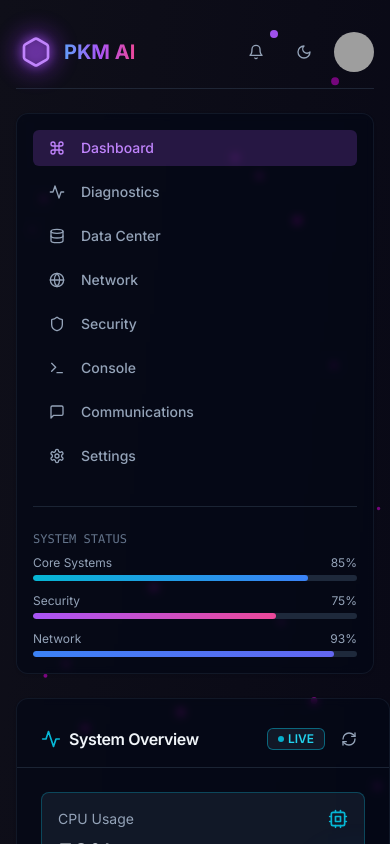
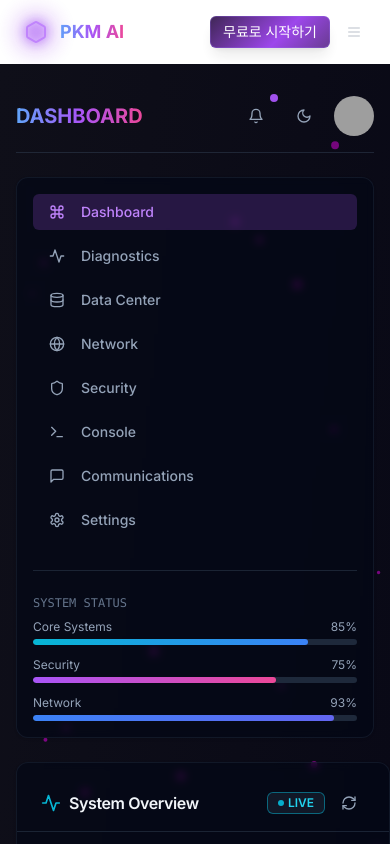
Before and after one commit to JAEKWON0316/PKMProject, a Next.js app: page /dashboard in a window 390 px wide. Shown: the top 844 px of the page. Built offline with nearby package versions, Linux system fonts and the light colour scheme; grey boxes are pictures that could not be loaded.

Commit message:
수정중

```diff
--- a/src/app/dashboard/page.tsx
+++ b/src/app/dashboard/page.tsx
@@ -222,13 +222,9 @@ export default function Dashboard() {
         {/* Header */}
         <header className="flex items-center justify-between py-4 border-b border-slate-700/50 mb-6">
           <Link href="/" className="flex items-center space-x-2 cursor-pointer group">
-            <div className="relative flex items-center justify-center w-10 h-10 group-hover:scale-105 transition-transform">
-              <div className="absolute inset-0 bg-purple-600/50 blur-md rounded-full animate-pulse"></div>
-              <div className="absolute inset-1 bg-purple-500/40 blur-sm rounded-full"></div>
-              <Hexagon className="h-8 w-8 text-purple-400 relative z-10" />
-            </div>
+
             <span className="text-xl font-bold bg-gradient-to-r from-blue-400 via-purple-500 to-pink-500 bg-clip-text text-transparent group-hover:opacity-80 transition-opacity">
-              PKM AI
+              DASHBOARD
             </span>
           </Link>
 
--- a/src/app/globals.css
+++ b/src/app/globals.css
@@ -303,7 +303,7 @@
   overflow: hidden;
   background: linear-gradient(-45deg, #000000, #8B5CF6, #000000, #A855F7, #1a1a1a, #9333EA, #000000, #7C3AED);
   background-size: 600% 600%;
-  animation: purpleWave 6s ease infinite;
+  animation: purpleWave 8s ease infinite;
   border: 1px solid rgba(139, 92, 246, 0.3);
 }
 
@@ -317,7 +317,7 @@
   border-radius: 50%;
   background: radial-gradient(circle, rgba(255, 255, 255, 0.4) 0%, rgba(139, 92, 246, 0.3) 50%, rgba(0, 0, 0, 0.2) 100%);
   transform: translate(-50%, -50%);
-  animation: ripple 4s infinite;
+  animation: ripple 5s infinite;
 }
 
 .ripple-button::after {
@@ -330,7 +330,7 @@
   border-radius: 50%;
   background: radial-gradient(circle, rgba(0, 0, 0, 0.6) 0%, rgba(139, 92, 246, 0.4) 40%, transparent 70%);
   transform: translate(-50%, -50%);
-  animation: darkRipple 5s infinite 1.2s;
+  animation: darkRipple 6s infinite 1.2s;
 }
 
 /* 호버 시 더 강한 리플 효과 */
@@ -341,12 +341,12 @@
 }
 
 .ripple-button:hover::before {
-  animation: ripple 3s infinite;
+  animation: ripple 4s infinite;
   background: radial-gradient(circle, rgba(255, 255, 255, 0.6) 0%, rgba(168, 85, 247, 0.4) 50%, rgba(0, 0, 0, 0.3) 100%);
 }
 
 .ripple-button:hover::after {
-  animation: darkRipple 3.5s infinite 0.8s;
+  animation: darkRipple 4.5s infinite 0.8s;
   background: radial-gradient(circle, rgba(0, 0, 0, 0.8) 0%, rgba(168, 85, 247, 0.5) 30%, transparent 60%);
 }
 
--- a/src/app/integrations/page.tsx
+++ b/src/app/integrations/page.tsx
@@ -9,7 +9,6 @@ import Pagination from "@/components/Pagination"
 import { getAllChatSessions } from "@/utils/supabaseHandler"
 import { ChatSession } from "@/types"
 import { PREDEFINED_CATEGORIES } from "@/utils/categoryClassifier"
-import HomeLogoButton from "@/components/HomeLogoButton"
 import Link from "next/link"
 
 // 메인 카테고리 목록 (정의된 카테고리 사용)
@@ -221,9 +220,6 @@ function IntegrationsContent() {
 
   return (
     <div className="flex flex-col md:flex-row h-screen bg-gradient-to-b from-gray-900 to-gray-800 text-white overflow-hidden">
-      {/* 홈 로고 버튼 */}
-      <HomeLogoButton />
-
       {/* 왼쪽 사이드바 - 카테고리 필터 (태블릿/데스크탑에서만 표시) */}
       <div className="w-64 hidden md:block bg-gray-800 border-r border-gray-700 overflow-auto pt-16">
         <div className="p-4">
--- a/src/app/layout.tsx
+++ b/src/app/layout.tsx
@@ -3,6 +3,7 @@ import { Inter } from "next/font/google"
 import "./globals.css"
 import { ThemeProvider } from "@/components/theme-provider"
 import { ToastProvider } from "@/components/ui/use-toast"
+import Navbar from "@/components/navbar"
 
 const inter = Inter({ subsets: ["latin"] })
 
@@ -26,6 +27,7 @@ export default function RootLayout({
           disableTransitionOnChange
         >
           <ToastProvider>
+            <Navbar />
             {children}
           </ToastProvider>
         </ThemeProvider>
--- a/src/app/page.tsx
+++ b/src/app/page.tsx
@@ -1,7 +1,6 @@
 "use client";
 
 import Hero from "@/components/hero"
-import Navbar from "@/components/navbar"
 import { SparklesCore } from "@/components/sparkles"
 
 export default function Home() {
@@ -21,7 +20,6 @@ export default function Home() {
       </div>
 
       <div className="relative z-10">
-        <Navbar />
         <Hero />
       </div>
     </main>
--- a/src/app/save-chat/page.tsx
+++ b/src/app/save-chat/page.tsx
@@ -1,9 +1,12 @@
-'use client'
+"use client"
 
 import { useState } from 'react'
+import { Card, CardContent, CardHeader, CardTitle } from '@/components/ui/card'
+import { Button } from '@/components/ui/button'
+import SaveToObsidianButton from '@/components/SaveToObsidianButton'
+import { FloatingPaper } from '@/components/floating-paper'
 import Link from 'next/link'
 import { motion } from 'framer-motion'
-import HomeLogoButton from '@/components/HomeLogoButton'
 
 export default function SaveChat() {
   const [url, setUrl] = useState('')
@@ -72,10 +75,7 @@ export default function SaveChat() {
 
   return (
     <main className="min-h-screen bg-gradient-to-b from-slate-50 to-slate-100 dark:from-gray-900 dark:to-gray-800">
-      {/* 홈 로고 버튼 */}
-      <HomeLogoButton />
-
-      <div className="container mx-auto px-3 sm:px-4 py-8 sm:py-12 pt-16">
+      <div className="container mx-auto px-3 sm:px-4 py-8 sm:py-12 pt-20 md:pt-24">
         <motion.div
           initial={{ opacity: 0, y: -20 }}
           animate={{ opacity: 1, y: 0 }}
--- a/src/app/success/page.tsx
+++ b/src/app/success/page.tsx
@@ -3,7 +3,6 @@ import Link from 'next/link';
 import ConversationResult from '@/components/ConversationResult';
 import { getChatSessionById } from '@/utils/supabaseHandler';
 import { ChatMessage, ChatSession } from '@/types';
-import HomeLogoButton from '@/components/HomeLogoButton';
 
 interface PageProps {
   searchParams: {
@@ -54,9 +53,6 @@ export default async function SuccessPage({ searchParams }: PageProps) {
     // 화면에 표시할 ConversationResult 컴포넌트 반환
     return (
       <main className="min-h-screen bg-gradient-to-b from-slate-50 to-slate-100 dark:from-gray-900 dark:to-gray-800">
-        {/* 홈 로고 버튼 */}
-        <HomeLogoButton />
-
         <div className="container mx-auto px-3 sm:px-4 py-8 sm:py-16 pt-16">
           <div className="max-w-5xl mx-auto">
             {/* 헤더 섹션 */}
```
